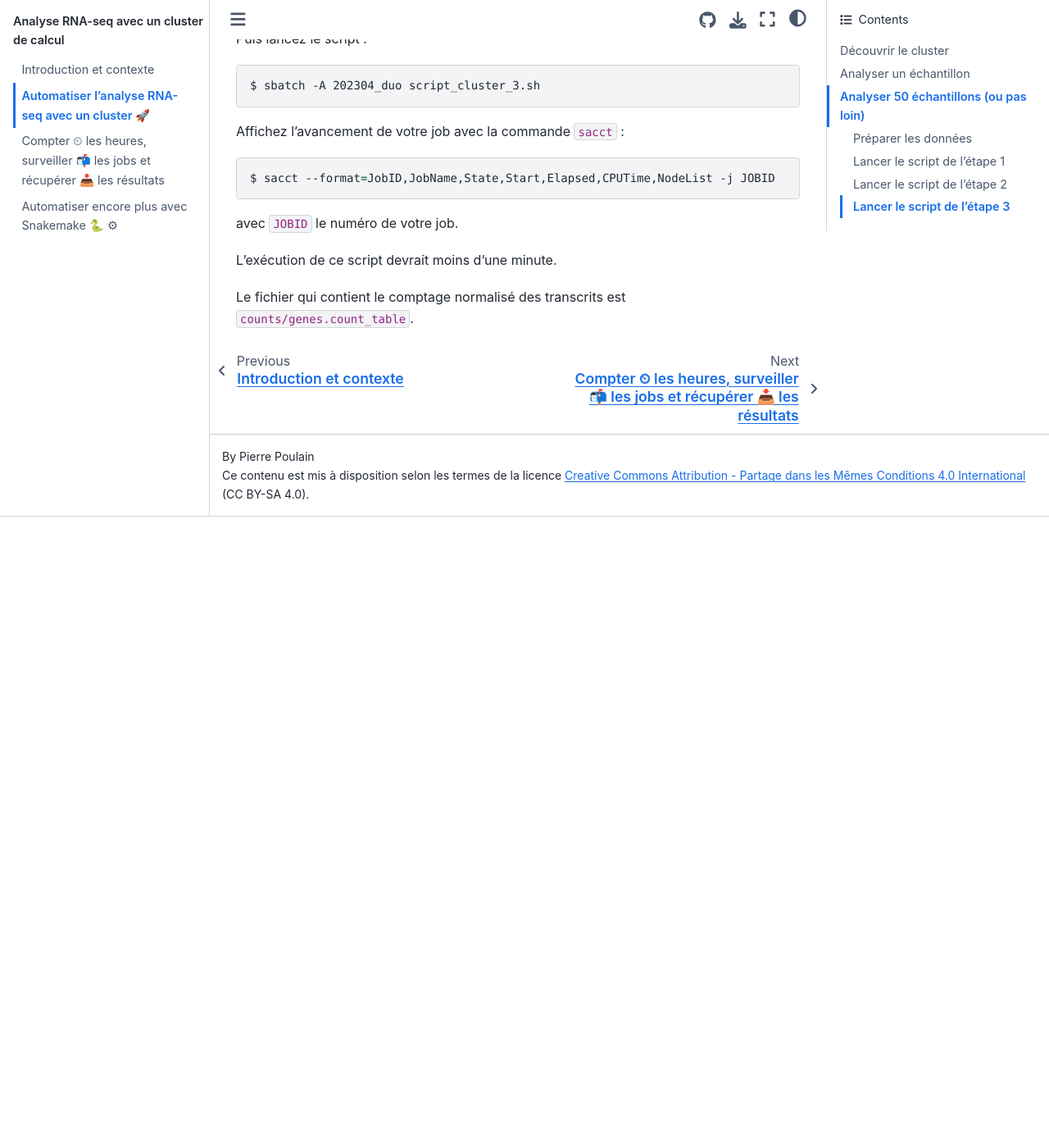
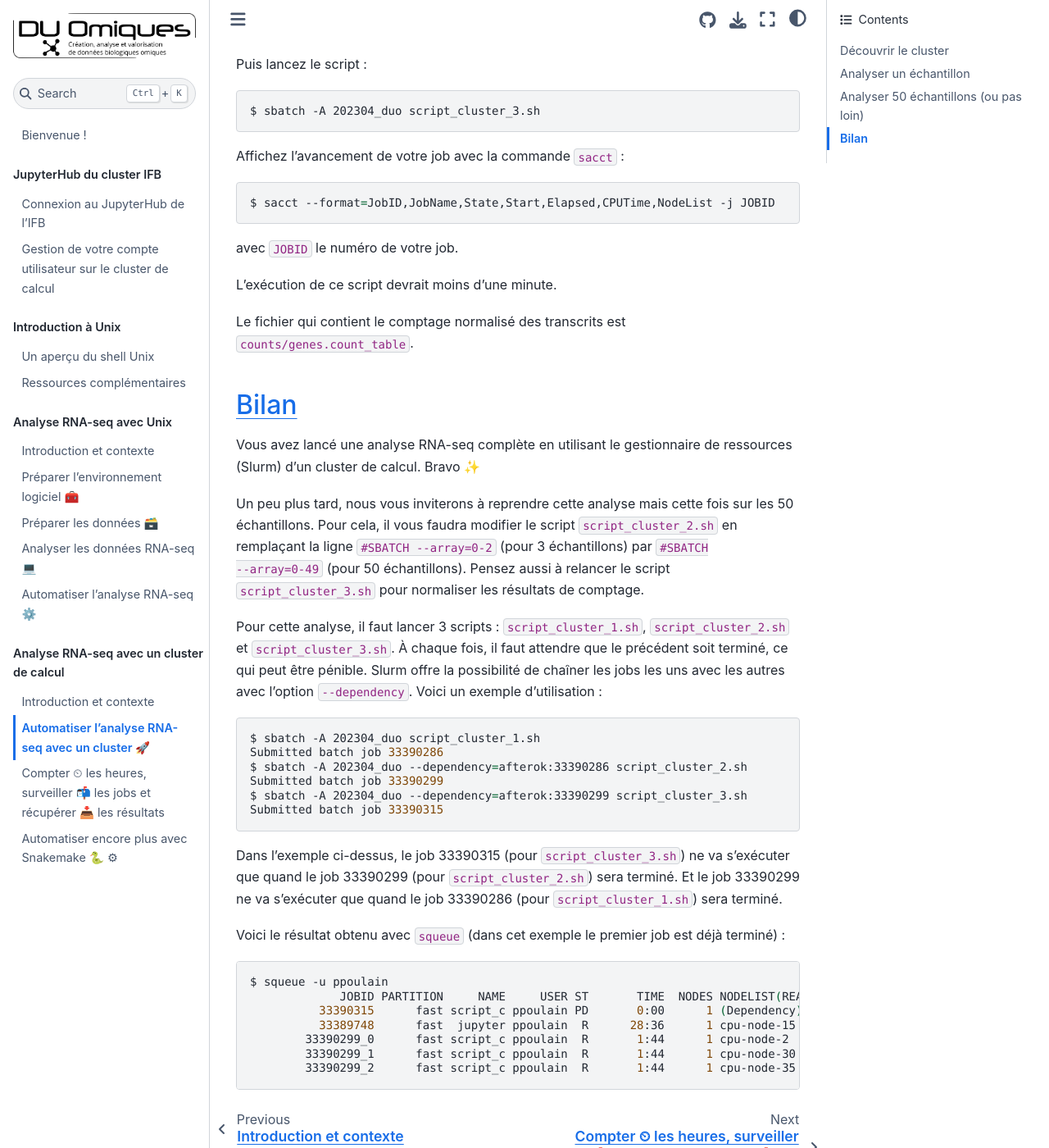
Before and after one commit to pierrepo/unix-tutorial, a Jupyter Book: the page built from tuto3/1_automatiser.md, in a window 1280 px wide and 1400 px high, scrolled down 9310 px. Shown: the whole window at 82% size. Built offline with Jupyter Book 1.0.4 settings and Sphinx 7.4.7 and the Sphinx Book theme 1.1.4, drawn with Linux system fonts in a browser that asks for light colours; before the commit the page ends 9940 px from its top, so only the background shows below that.

Commit message:
Add exemple with the dependency option

````diff
--- a/tuto3/1_automatiser.md
+++ b/tuto3/1_automatiser.md
@@ -346,3 +346,35 @@ avec `JOBID` le numéro de votre job.
 L'exécution de ce script devrait moins d'une minute.
 
 Le fichier qui contient le comptage normalisé des transcrits est `counts/genes.count_table`.
+
+
+## Bilan
+
+Vous avez lancé une analyse RNA-seq complète en utilisant le gestionnaire de ressources (Slurm) d'un cluster de calcul. Bravo ✨
+
+Un peu plus tard, nous vous inviterons à reprendre cette analyse mais cette fois sur les 50 échantillons. Pour cela, il vous faudra modifier le script `script_cluster_2.sh` en remplaçant la ligne `#SBATCH --array=0-2` (pour 3 échantillons) par `#SBATCH --array=0-49` (pour 50 échantillons). Pensez aussi à relancer le script  `script_cluster_3.sh` pour normaliser les résultats de comptage.
+
+Pour cette analyse, il faut lancer 3 scripts :  `script_cluster_1.sh`,  `script_cluster_2.sh` et  `script_cluster_3.sh`. À chaque fois, il faut attendre que le précédent soit terminé, ce qui peut être pénible. Slurm offre la possibilité de chaîner les jobs les uns avec les autres avec l'option `--dependency`. Voici un exemple d'utilisation :
+
+```bash
+$ sbatch -A 202304_duo script_cluster_1.sh
+Submitted batch job 33390286
+$ sbatch -A 202304_duo --dependency=afterok:33390286 script_cluster_2.sh
+Submitted batch job 33390299
+$ sbatch -A 202304_duo --dependency=afterok:33390299 script_cluster_3.sh
+Submitted batch job 33390315
+```
+
+Dans l'exemple ci-dessus, le job 33390315 (pour `script_cluster_3.sh`) ne va s'exécuter que quand le job 33390299 (pour `script_cluster_2.sh`) sera terminé. Et le job 33390299 ne va s'exécuter que quand le job 33390286 (pour `script_cluster_1.sh`) sera terminé.
+
+Voici le résultat obtenu avec `squeue` (dans cet exemple le premier job est déjà terminé) :
+
+```bash
+$ squeue -u ppoulain
+             JOBID PARTITION     NAME     USER ST       TIME  NODES NODELIST(REASON)
+          33390315      fast script_c ppoulain PD       0:00      1 (Dependency)
+          33389748      fast  jupyter ppoulain  R      28:36      1 cpu-node-15
+        33390299_0      fast script_c ppoulain  R       1:44      1 cpu-node-2
+        33390299_1      fast script_c ppoulain  R       1:44      1 cpu-node-30
+        33390299_2      fast script_c ppoulain  R       1:44      1 cpu-node-35
+```
````
